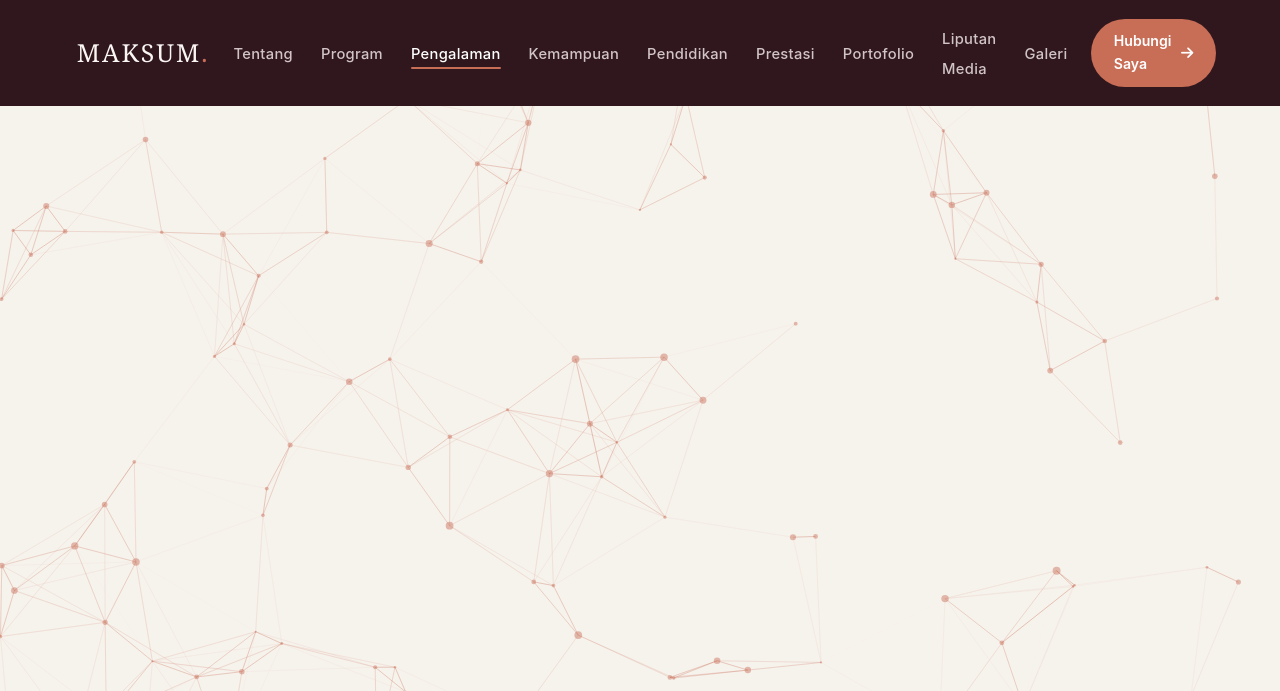
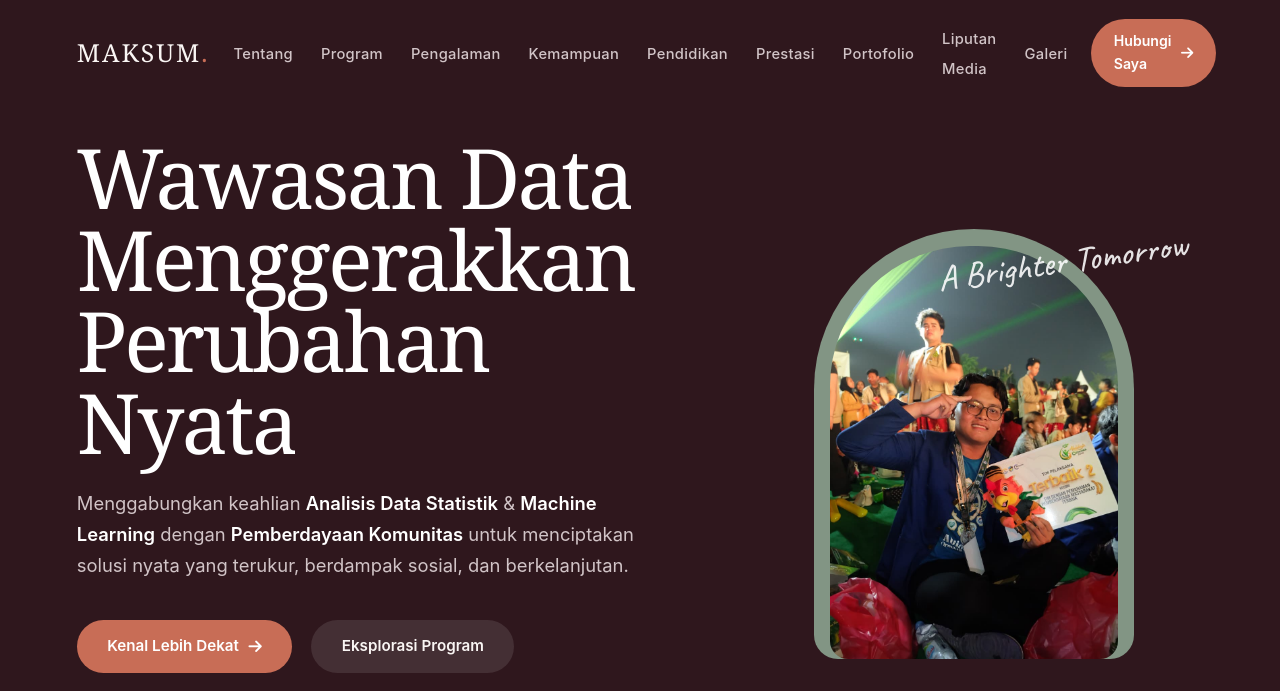
Before and after one commit to maksumsindet/portofolio, an Astro site: page / in a window 1280 px wide. Shown: the top 691 px of the page. Built offline with nearby package versions, Linux system fonts and the light colour scheme; Astro itself is replaced by a stand-in of ours; a web font is replaced by a local one.

Commit message:
fix: hilangkan celah atas kanvas, posisikan hero rapat di bawah navbar, dan pasang banner SEGARA Sidoagung

```diff
--- a/src/components/Hero.astro
+++ b/src/components/Hero.astro
@@ -60,11 +60,15 @@ const base = import.meta.env.BASE_URL.replace(/\/$/, '') + '/';
     position: relative;
     background-color: var(--color-burgundy);
     color: var(--color-text-light);
-    padding: 9.5rem 6% 6.5rem;
+    padding: 8.5rem 6% 6.5rem;
+    min-height: 100svh;
+    display: flex;
+    align-items: center;
     overflow: hidden;
   }
 
   .hero-container {
+    width: 100%;
     max-width: 1280px;
     margin: 0 auto;
     display: grid;
--- a/src/data/portfolioData.ts
+++ b/src/data/portfolioData.ts
@@ -512,6 +512,14 @@ export const documentaryPhotos: DocumentaryPhoto[] = [
     source: "Humas Resmi UNY & Diskominfo"
   },
   {
+    src: "assets/images/portfolio/segara-banner-sidoagung.jpg",
+    alt: "Grand Opening & Dokumentasi Kolaboratif Program SEGARA Sidoagung",
+    caption: "Peresmian & Sinergi Program Sentra Gerak Agromina SEGARA bersama Rektorat UNY, Pamong, dan Petani Ikan",
+    category: "Pemberdayaan",
+    tag: "Dokumentasi Kolaboratif",
+    source: "Dokumentasi PPK Ormawa"
+  },
+  {
     src: "assets/images/portfolio/segara-event-1.jpg",
     alt: "Peresmian & Tumpengan Program SEGARA di Balai Kalurahan Sidoagung",
     caption: "Peresmian Program SEGARA Bersama Pamong Kalurahan & Kelompok Budidaya",
@@ -627,6 +635,10 @@ export const galleryEmbeds = [
 ];
 
 export const heroPhotos = [
+  { src: "assets/images/portfolio/segara-banner-sidoagung.jpg", alt: "Dokumentasi Kolaboratif SEGARA" },
+  { src: "assets/images/portfolio/man3-medali-matematika.jpg", alt: "Medali Matematika Nasional MAN 3 Bantul" },
+  { src: "assets/images/portfolio/segara-app-training.jpg", alt: "Pelatihan Digital SEGARA App" },
+  { src: "assets/images/portfolio/abdidaya-stage-uny.jpg", alt: "Panggung Juara 2 Abdidaya Ormawa" },
   { src: "assets/images/portfolio/segara-event-1.jpg", alt: "Peresmian Program SEGARA" },
   { src: "assets/images/portfolio/uny-dscf0754.jpg", alt: "Sosialisasi Tim SEGARA UNY" },
   { src: "assets/images/portfolio/uny-dscf0713.jpg", alt: "Pelatihan Budidaya CBIB" },
--- a/src/layouts/Layout.astro
+++ b/src/layouts/Layout.astro
@@ -1,7 +1,6 @@
 ---
 // Layout.astro
 import '../styles/global.css';
-import StatsCanvas from '../components/StatsCanvas.astro';
 import Navbar from '../components/Navbar.astro';
 import Footer from '../components/Footer.astro';
 import { personalInfo } from '../data/portfolioData';
@@ -51,7 +50,6 @@ const base = import.meta.env.BASE_URL.replace(/\/$/, '') + '/';
     />
   </head>
   <body>
-    <StatsCanvas />
     <Navbar nickname={personalInfo.nickname} />
 
     <slot />
```
Also changed, not shown: public/assets/images/portfolio/segara-banner-sidoagung.jpg (added).
